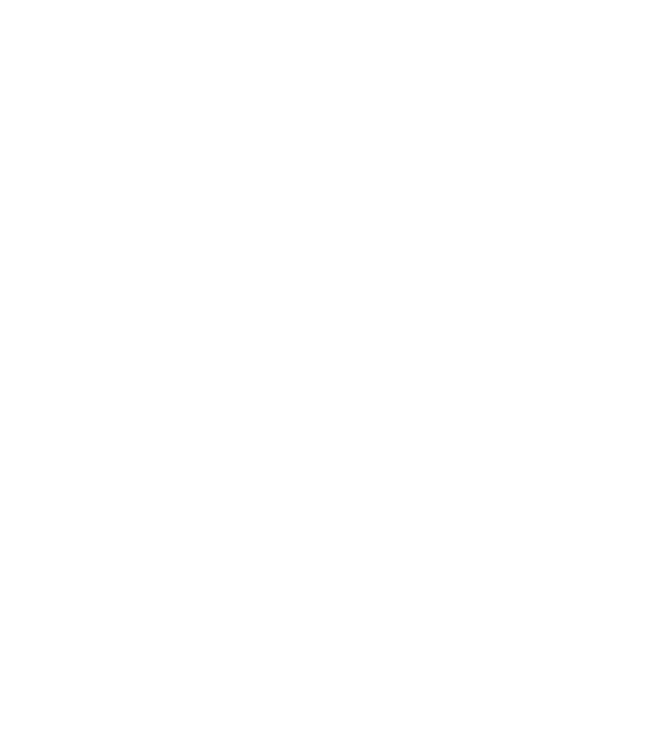
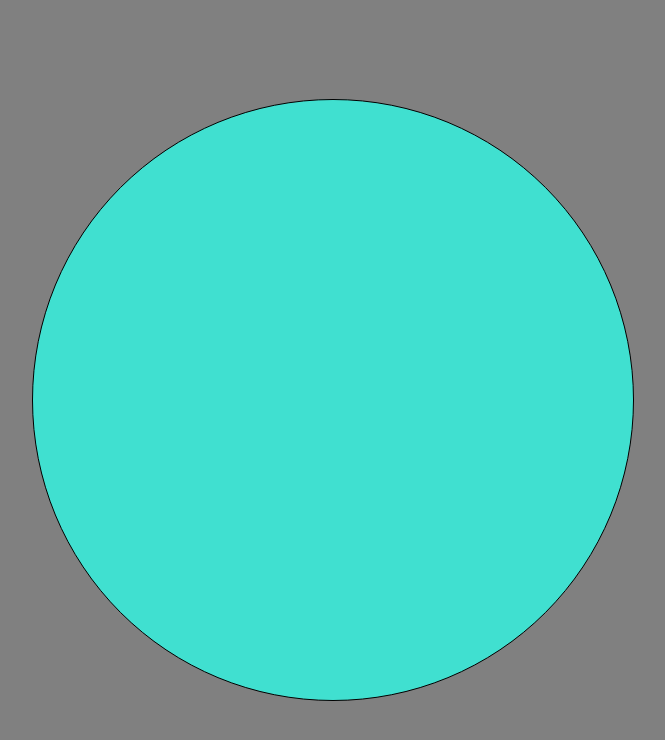
Before and after one commit to didi-loiola/desafio_Genius, a plain HTML site: page index.html in a window 1280 px wide. Shown: the whole page, without its empty margins (307-972 px from the left). Drawn offline with Linux system fonts and the light colour scheme.

Commit message:
Adicionando as divs das cores e estilizando a exibição das mesmas

```diff
--- a/index.html
+++ b/index.html
@@ -1,15 +1,23 @@
 <!DOCTYPE html>
-<html lang="pt-BR">
+<html lang="en">
 
 <head>
     <meta charset="UTF-8">
-    <meta http-equiv="X-UA-Compatible" content="IE=edge">
+    <link rel="stylesheet" href="style.css">
     <meta name="viewport" content="width=device-width, initial-scale=1.0">
     <title>Genius</title>
 </head>
 
 <body>
-
+    <div class="main">
+        <div class="genius">
+            <div class="blue "></div>
+            <div class="yellow "></div>
+            <div class="red "></div>
+            <div class="green "></div>
+        </div>
+    </div>
+    <script type="text/javascript " href="script.js "></script>
 </body>
 
 </html>
--- a/style.css
+++ b/style.css
@@ -0,0 +1,23 @@
+body {
+    margin: 0;
+    background-color: gray;
+}
+
+.main {
+    height: 100vh;
+    width: 100vw;
+    display: flex;
+    justify-content: center;
+    align-items: center;
+}
+
+.genius {
+    display: grid;
+    grid-template-areas: 'green red' 'yellow blue';
+    grid-gap: 10px;
+    border: 1px solid black;
+    background-color: turquoise;
+    border-radius: 100%;
+    width: 600px;
+    height: 600px;
+}
```
